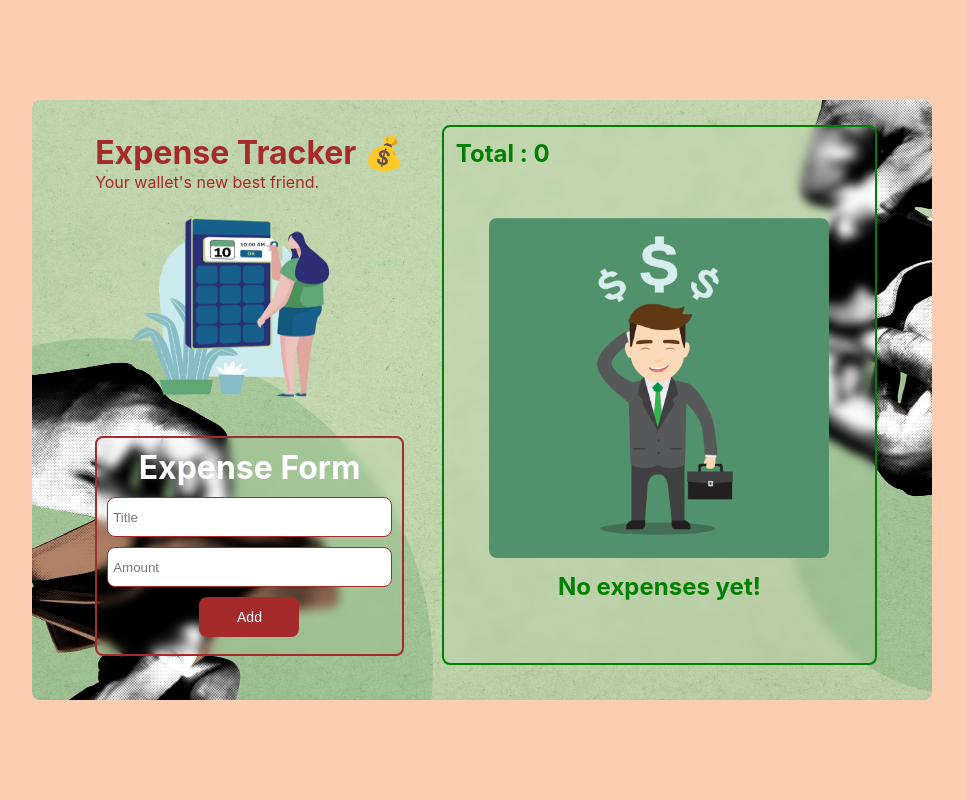
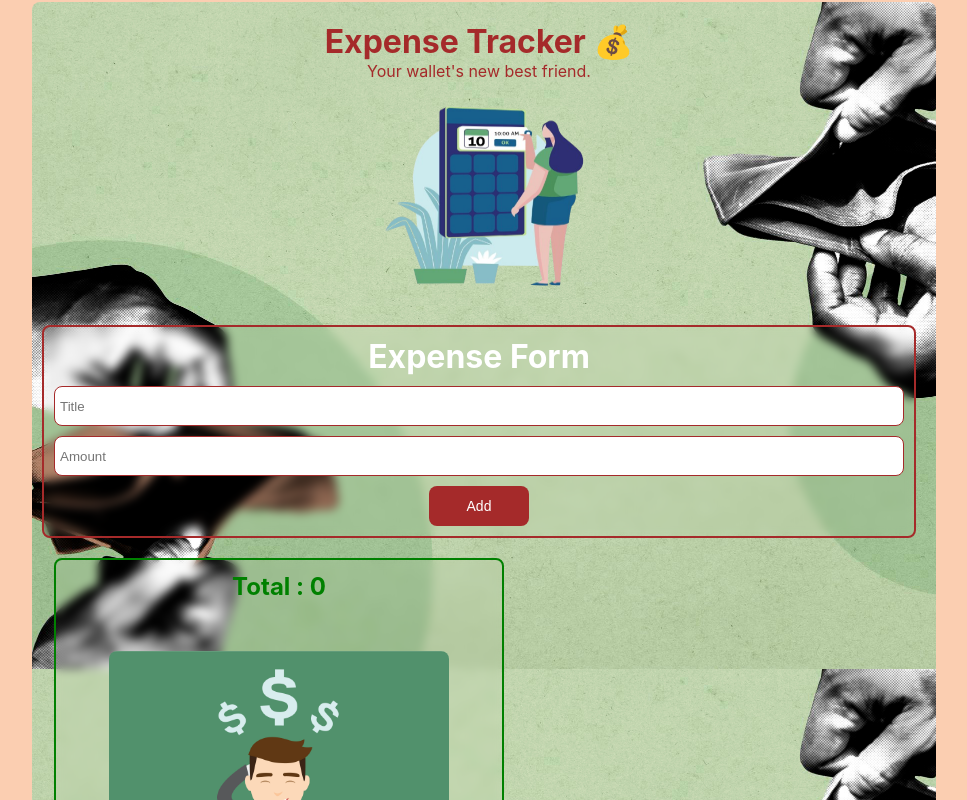
Before and after one commit to Samruddhi-B/ReactJS--Expense-Tracker, a React (Create React App) app: page / in a window 1280 px wide. Shown: the top 800 px of the page, without its empty margins (158-1125 px from the left). Built offline with nearby package versions, Linux system fonts and the light colour scheme.

Commit message:
added 768

```diff
--- a/src/App.css
+++ b/src/App.css
@@ -6,6 +6,7 @@
 body{
   min-height: 100vh;
   display: flex;
+  margin:0;
   justify-content: center;
   align-items: center;
   background-color:#FBCEB1;
@@ -157,6 +158,17 @@ input{
   margin-top: 10px;
 }
 
+@media (min-width: 768px) {
+  .expenseTracker{
+    display: block;
+    text-align: center;
+    justify-content: center;
+    align-items: center;
+    padding: 2px;
+    margin: 2px;
+  }
+}
+
 
 /* MOBILE SCREEN */
 
```
